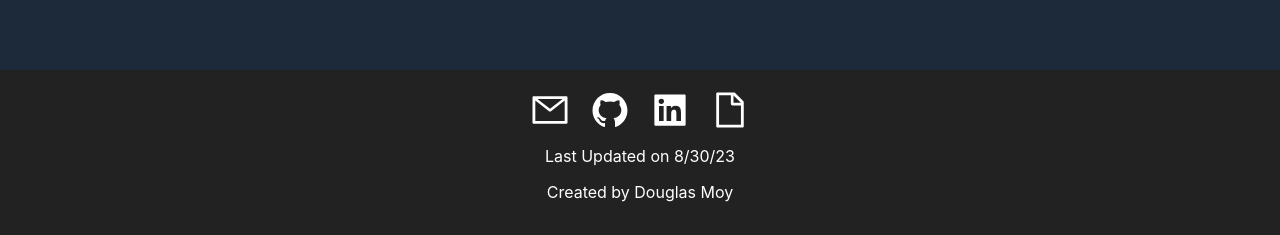
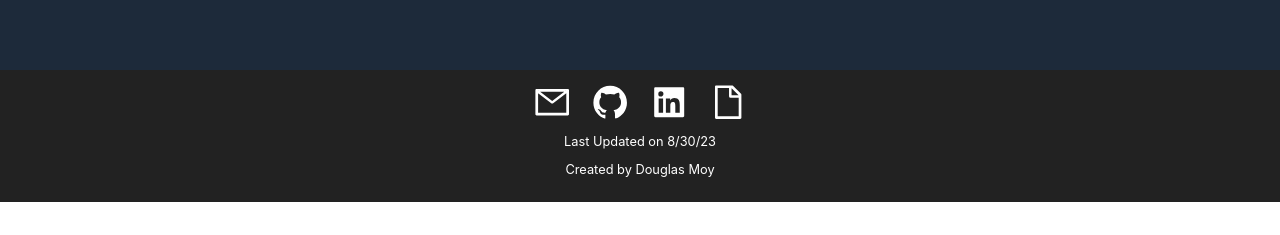
Before and after one commit to DougMoy/PersonalWebsite, a React (Create React App) app: page / in a window 1280 px wide. Shown: the part 7217-7452 px from the top of the page. After the commit the page ends 7419 px from the top, so only its background shows below. Built offline with nearby package versions, Linux system fonts and the light colour scheme.

Commit message:
Added resume

```diff
--- a/src/components/footer.css
+++ b/src/components/footer.css
@@ -3,7 +3,7 @@
 .footer {
     background-color: #222;
     color: #fff;
-    padding: 20px;
+    padding: 1vw;
     text-align: center;
   }
 
@@ -11,19 +11,19 @@
     display: flex;
     justify-content: center;
     align-items: center;
-    margin-bottom: 10px;
+    margin-bottom: 1vw;
   }
 
   .icon {
-    font-size: 40px;
+    font-size: 3vw;
     color: #fff;
-    margin: 0 10px;
+    margin: 0 0.8vw;
     text-align: center;
     display: flex;
     align-items: center;
     justify-content: center;
   }
   .footerText{
-    font-size: 16px;
+    font-size: 1vw;
 
   }
--- a/src/components/footer.js
+++ b/src/components/footer.js
@@ -12,7 +12,8 @@ const Footer = () => {
   const githubLink = "https://github.com/DougMoy";
   const linkedinLink = "https://www.linkedin.com/in/douglas-moy";
   const emailLink = "mailto:dougmoy@bu.edu";
-  const resumeLink = "/path/to/your/resume.pdf";
+  const resumeLink =
+    "https://drive.google.com/file/d/18wLPC7JQjZvMeq_Ch3FtLjuK0yh_33JL/view?usp=sharing";
 
   return (
     <footer className="footer">
```
